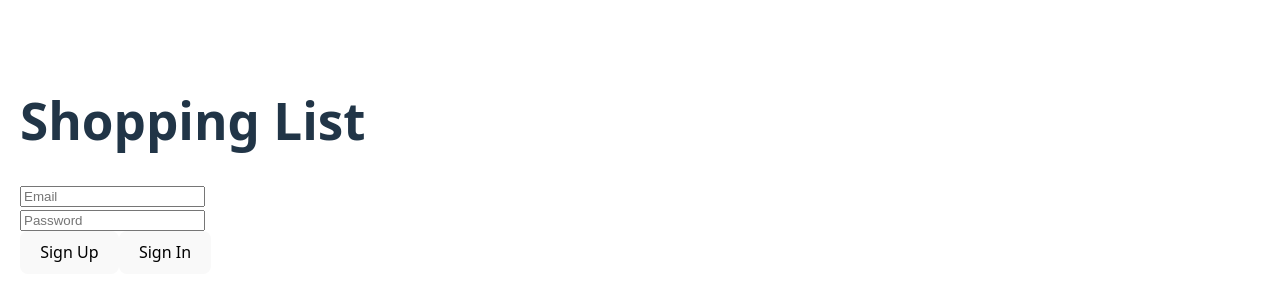
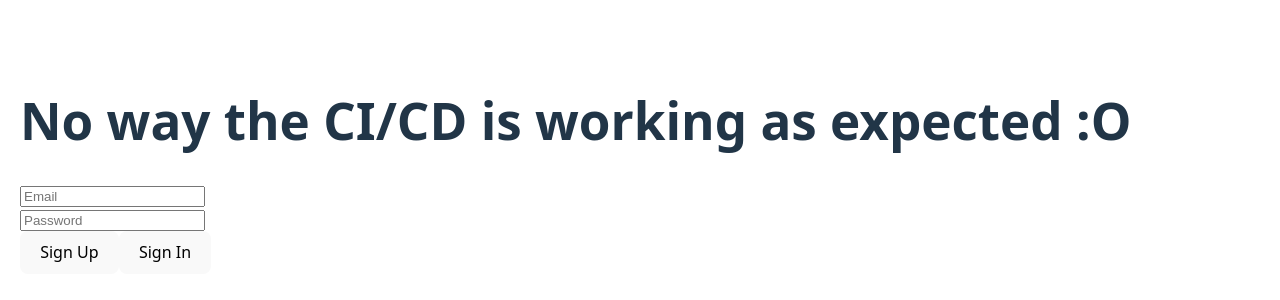
Before and after one commit to ATekyWolff/Meal-Planner, a React (Vite) app: page / in a window 1280 px wide. Shown: the part 226-526 px from the top of the page. Built offline with nearby package versions, Linux system fonts and the light colour scheme; no server answers.

Commit message:
Updating UI to test the CI/CD

```diff
--- a/src/App.tsx
+++ b/src/App.tsx
@@ -29,7 +29,7 @@ export default function App() {
 
   return (
     <div style={{ padding: 20 }}>
-      <h1>Shopping List</h1>
+      <h1>No way the CI/CD is working as expected :O</h1>
       {!user ? (
         <>
           <input
```
